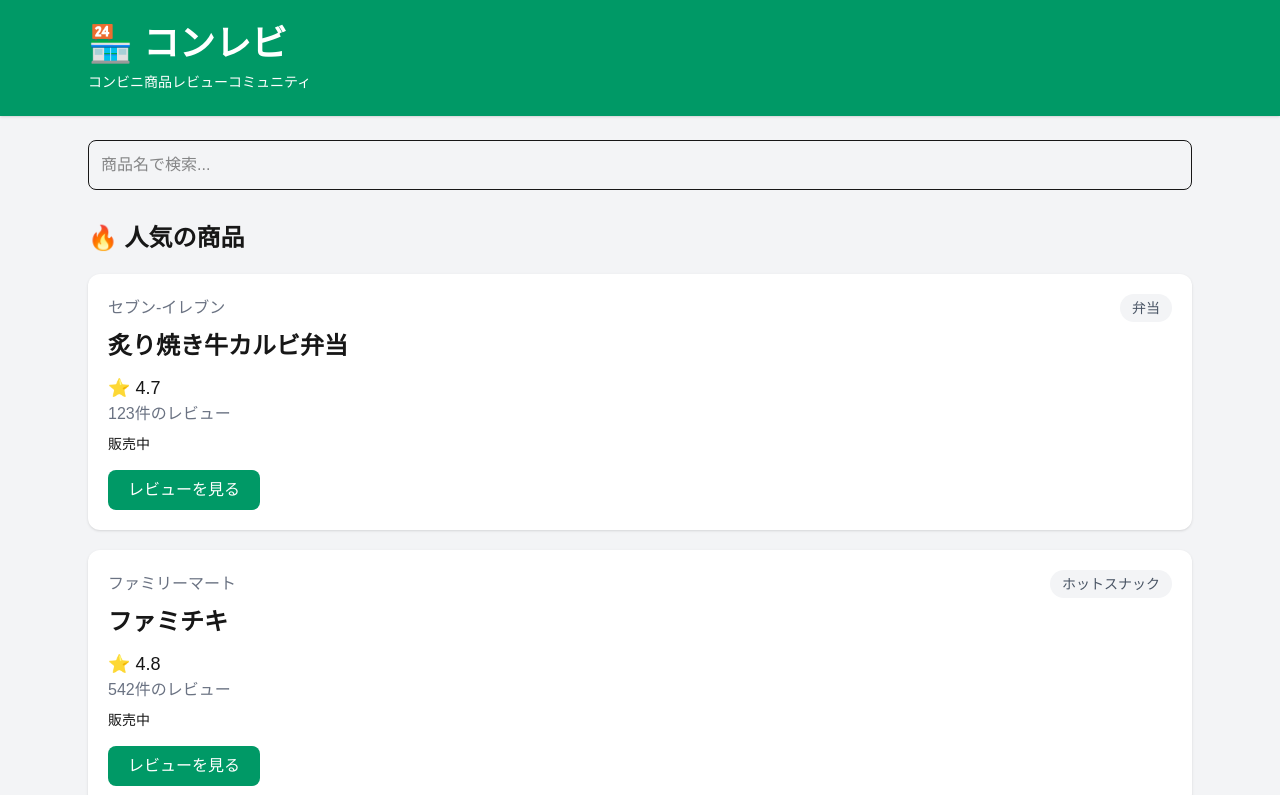
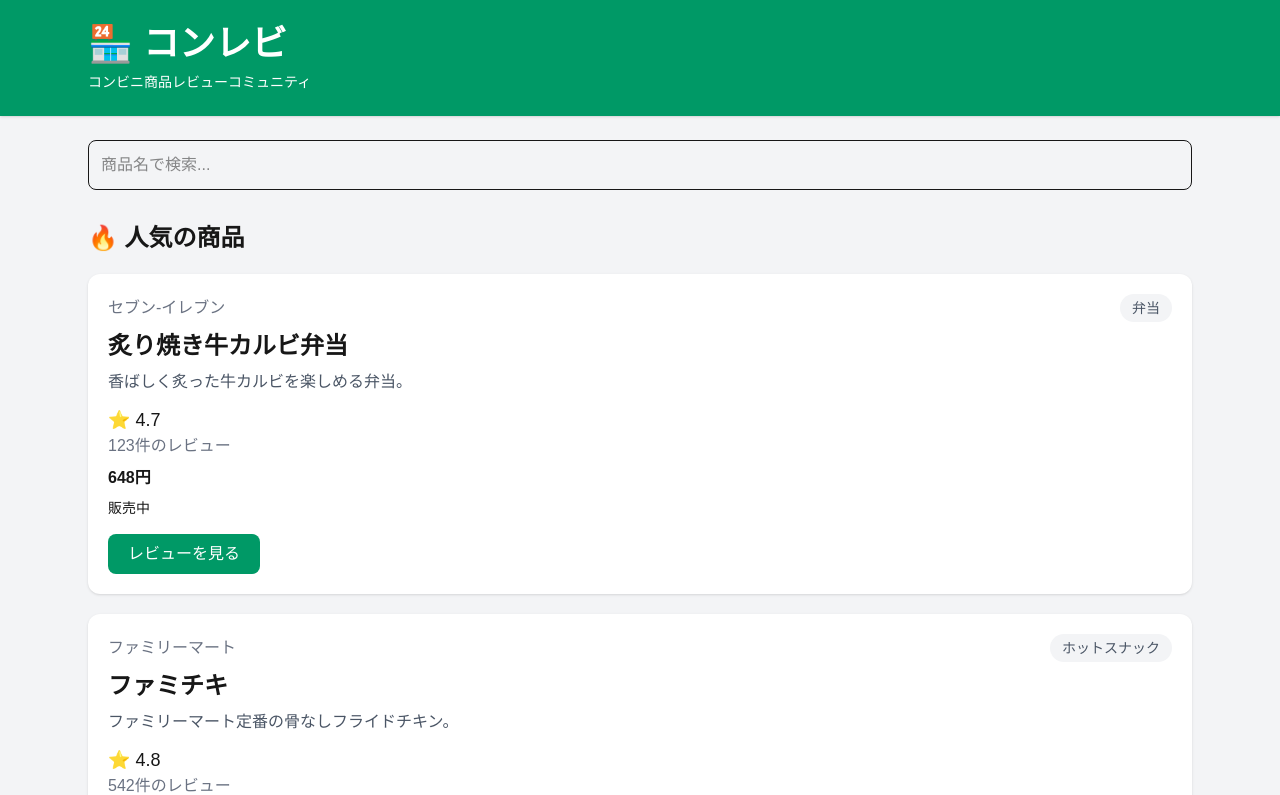
Before and after one commit to nomakumi24-ui/conrevv, a Next.js app: page / in a window 1280 px wide. Shown: the top 795 px of the page. Built offline with nearby package versions, Linux system fonts and the light colour scheme.

Commit message:
feat: create product detail page

```diff
--- a/app/product/[id]/page.tsx
+++ b/app/product/[id]/page.tsx
@@ -0,0 +1,81 @@
+import Link from "next/link";
+import { notFound } from "next/navigation";
+import { Header } from "@/components/Header";
+import { ReviewCard } from "@/components/ReviewCard";
+import { products } from "@/data/products";
+
+type ProductPageProps = {
+  params: Promise<{
+    id: string;
+  }>;
+};
+
+export default async function ProductPage({ params }: ProductPageProps) {
+  const { id } = await params;
+  const product = products.find((item) => item.id === Number(id));
+
+  if (!product) {
+    notFound();
+  }
+
+  return (
+    <main className="min-h-screen bg-gray-100">
+      <Header />
+
+      <section className="mx-auto max-w-6xl p-6">
+        <Link href="/" className="text-emerald-700 hover:underline">
+          ← トップへ戻る
+        </Link>
+
+        <div className="mt-6 rounded-2xl bg-white p-6 shadow">
+          <div className="flex items-center justify-between gap-3">
+            <p className="text-gray-500">{product.store}</p>
+
+            <span className="rounded-full bg-gray-100 px-3 py-1 text-sm text-gray-600">
+              {product.category}
+            </span>
+          </div>
+
+          <h1 className="mt-3 text-4xl font-bold">{product.name}</h1>
+
+          <p className="mt-3 text-gray-700">{product.description}</p>
+
+          <div className="mt-5 grid gap-3 sm:grid-cols-3">
+            <div className="rounded-xl bg-gray-50 p-4">
+              <p className="text-sm text-gray-500">評価</p>
+              <p className="text-2xl font-bold">⭐ {product.rating}</p>
+            </div>
+
+            <div className="rounded-xl bg-gray-50 p-4">
+              <p className="text-sm text-gray-500">レビュー数</p>
+              <p className="text-2xl font-bold">{product.reviews}件</p>
+            </div>
+
+            <div className="rounded-xl bg-gray-50 p-4">
+              <p className="text-sm text-gray-500">価格</p>
+              <p className="text-2xl font-bold">{product.price}円</p>
+            </div>
+          </div>
+
+          <p className="mt-5">
+            販売状況：{product.active ? "販売中" : "販売終了"}
+          </p>
+        </div>
+
+        <div className="mt-8 flex items-center justify-between gap-3">
+          <h2 className="text-2xl font-bold">レビュー</h2>
+
+          <button className="rounded-lg bg-emerald-600 px-5 py-2 text-white hover:bg-emerald-700">
+            レビューを書く
+          </button>
+        </div>
+
+        <div className="mt-5 grid gap-4">
+          {product.reviewList.map((review) => (
+            <ReviewCard key={review.id} review={review} />
+          ))}
+        </div>
+      </section>
+    </main>
+  );
+}
--- a/components/ProductCard.tsx
+++ b/components/ProductCard.tsx
@@ -1,3 +1,4 @@
+import Link from "next/link";
 import type { Product } from "@/types/product";
 
 type ProductCardProps = {
@@ -17,17 +18,24 @@
 
       <h3 className="mt-2 text-2xl font-bold">{product.name}</h3>
 
+      <p className="mt-2 text-gray-600">{product.description}</p>
+
       <p className="mt-3 text-lg">⭐ {product.rating}</p>
 
       <p className="text-gray-500">{product.reviews}件のレビュー</p>
+
+      <p className="mt-2 font-bold">{product.price}円</p>
 
       <p className="mt-2 text-sm">
         {product.active ? "販売中" : "販売終了"}
       </p>
 
-      <button className="mt-4 rounded-lg bg-emerald-600 px-5 py-2 text-white hover:bg-emerald-700">
+      <Link
+        href={`/product/${product.id}`}
+        className="mt-4 inline-block rounded-lg bg-emerald-600 px-5 py-2 text-white hover:bg-emerald-700"
+      >
         レビューを見る
-      </button>
+      </Link>
     </div>
   );
 }
--- a/components/ReviewCard.tsx
+++ b/components/ReviewCard.tsx
@@ -0,0 +1,22 @@
+import type { Review } from "@/types/product";
+
+type ReviewCardProps = {
+  review: Review;
+};
+
+export function ReviewCard({ review }: ReviewCardProps) {
+  return (
+    <article className="rounded-xl bg-white p-5 shadow">
+      <div className="flex items-center justify-between gap-3">
+        <p className="font-bold">{review.userName}</p>
+        <p className="text-lg">{"⭐".repeat(review.rating)}</p>
+      </div>
+
+      <p className="mt-3 text-gray-700">{review.comment}</p>
+
+      <p className="mt-3 text-sm text-gray-500">
+        また買う？ {review.wouldBuyAgain ? "はい" : "いいえ"}
+      </p>
+    </article>
+  );
+}
--- a/data/products.ts
+++ b/data/products.ts
@@ -9,6 +9,24 @@
     reviews: 123,
     category: "弁当",
     active: true,
+    price: 648,
+    description: "香ばしく炙った牛カルビを楽しめる弁当。",
+    reviewList: [
+      {
+        id: 1,
+        userName: "名無しレビュー",
+        rating: 5,
+        comment: "味が濃くてご飯が進む。普通にまた買う。",
+        wouldBuyAgain: true,
+      },
+      {
+        id: 2,
+        userName: "コンビニ好き",
+        rating: 4,
+        comment: "うまいけど少し高い。量はちょうどいい。",
+        wouldBuyAgain: true,
+      },
+    ],
   },
   {
     id: 2,
@@ -18,6 +36,17 @@
     reviews: 542,
     category: "ホットスナック",
     active: true,
+    price: 240,
+    description: "ファミリーマート定番の骨なしフライドチキン。",
+    reviewList: [
+      {
+        id: 1,
+        userName: "揚げ物民",
+        rating: 5,
+        comment: "安定。小腹が空いたらこれ。",
+        wouldBuyAgain: true,
+      },
+    ],
   },
   {
     id: 3,
@@ -27,5 +56,16 @@
     reviews: 301,
     category: "スイーツ",
     active: true,
+    price: 227,
+    description: "クリームをたっぷり楽しめる定番スイーツ。",
+    reviewList: [
+      {
+        id: 1,
+        userName: "甘党",
+        rating: 5,
+        comment: "クリームがうまい。疲れた日にちょうどいい。",
+        wouldBuyAgain: true,
+      },
+    ],
   },
 ];
```
